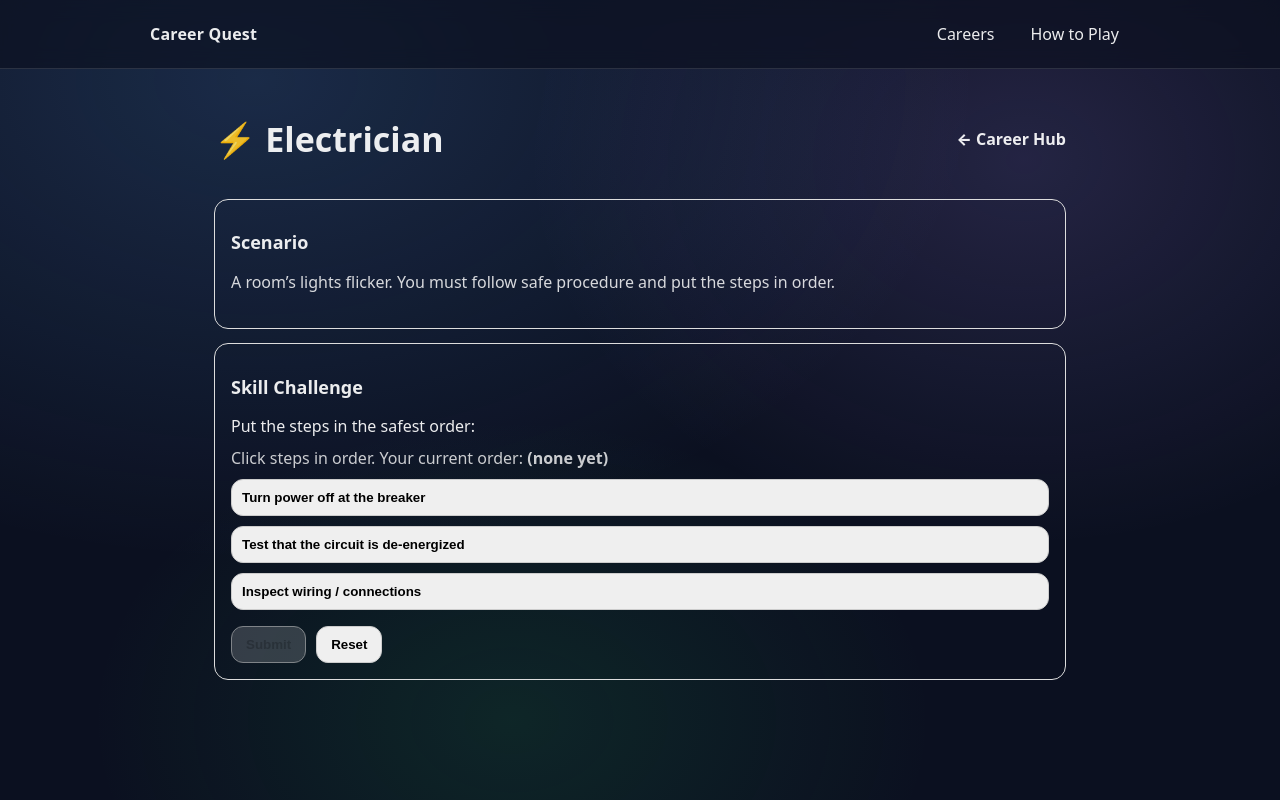
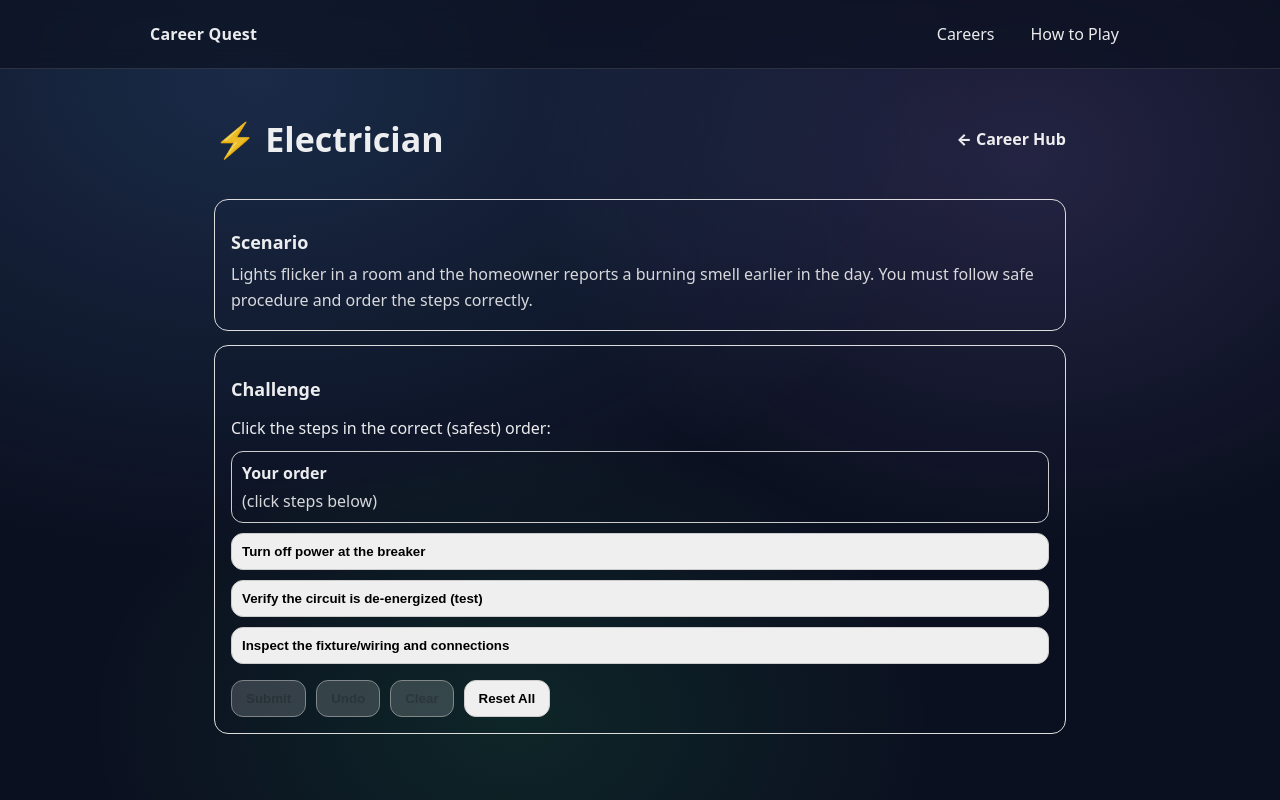
Before and after one commit to tracebowlby09/career-quest, a Next.js app: page /careers/electrician in a window 1280 px wide. Shown: the top 800 px of the page. Built offline with nearby package versions, Linux system fonts and the light colour scheme.

Commit message:
Polish 3 worlds (clean copy + no filler text)

```diff
--- a/app/careers/[career]/page.tsx
+++ b/app/careers/[career]/page.tsx
@@ -5,7 +5,6 @@ import { useMemo, useState } from "react";
 import { addBadge } from "../../lib/progress";
 
 type WorldId = "software-developer" | "nurse" | "electrician";
-
 type Option = { id: string; label: string };
 
 type MCQWorld = {
@@ -42,51 +41,53 @@ const WORLDS: Record<string, World> = {
     title: "Software Developer",
     icon: "💻",
     scenario:
-      "Right before release, a bug report says the Start button text is wrong in the UI. You need to pick the correct label to ship the hotfix.",
+      "A release build is blocked because users report the primary button text is incorrect. You need to choose the correct label so the UI matches the spec.",
     type: "mcq",
-    prompt: "Which label should the button use?",
+    prompt: "Which label should the primary button use?",
     options: [
-      { id: "a", label: "Start" },
-      { id: "b", label: "Begin" },
-      { id: "c", label: "Go" },
+      { id: "start", label: "Start" },
+      { id: "begin", label: "Begin" },
+      { id: "launch", label: "Launch" },
     ],
-    correctOptionId: "a",
-    success: "Hotfix shipped. Badge unlocked: software-developer ✅",
-    retry: "Not quite—double-check the expected UI label and try again.",
+    correctOptionId: "start",
+    success: "Nice work — you fixed the UI issue and unblocked the release.",
+    retry: "Not quite — check the spec wording and try again.",
   },
+
   nurse: {
     id: "nurse",
     title: "Nurse",
     icon: "🩺",
     scenario:
-      "Two patients arrive at the same time. You need to choose the safest first step before anything else.",
+      "Two patients arrive at the same time. One is short of breath and looks pale; the other has a minor cut and is stable. You must choose the safest first step.",
     type: "mcq",
     prompt: "What should you do first?",
     options: [
-      { id: "a", label: "Assess the most critical patient first" },
-      { id: "b", label: "Finish paperwork before triage" },
-      { id: "c", label: "Wait for the doctor to arrive" },
+      { id: "assess", label: "Assess the short-of-breath patient first (airway/breathing priority)" },
+      { id: "paperwork", label: "Complete intake paperwork before anything else" },
+      { id: "wait", label: "Wait for the doctor before taking action" },
     ],
-    correctOptionId: "a",
-    success: "You prioritized safely. Badge unlocked: nurse ✅",
-    retry: "Try again—focus on the safest first action in a busy moment.",
+    correctOptionId: "assess",
+    success: "Good call — you prioritized the highest-risk patient first.",
+    retry: "Try again — prioritize the patient with the most urgent symptoms first.",
   },
+
   electrician: {
     id: "electrician",
     title: "Electrician",
     icon: "⚡",
     scenario:
-      "A room’s lights flicker. You must follow safe procedure and put the steps in order.",
+      "Lights flicker in a room and the homeowner reports a burning smell earlier in the day. You must follow safe procedure and order the steps correctly.",
     type: "sequence",
-    prompt: "Put the steps in the safest order:",
+    prompt: "Click the steps in the correct (safest) order:",
     options: [
-      { id: "off", label: "Turn power off at the breaker" },
-      { id: "test", label: "Test that the circuit is de-energized" },
-      { id: "inspect", label: "Inspect wiring / connections" },
+      { id: "breaker", label: "Turn off power at the breaker" },
+      { id: "verify", label: "Verify the circuit is de-energized (test)" },
+      { id: "inspect", label: "Inspect the fixture/wiring and connections" },
     ],
-    correctSequence: ["off", "test", "inspect"],
-    success: "Safety first. Badge unlocked: electrician ✅",
-    retry: "Not quite—remember: power off, then verify, then inspect.",
+    correctSequence: ["breaker", "verify", "inspect"],
+    success: "Perfect — you followed safe procedure before troubleshooting.",
+    retry: "Not quite — remember: shut off power, verify, then inspect.",
   },
 };
 
@@ -124,12 +125,21 @@ export default function CareerWorld({ params }: { params: { career: string } })
   }
 
   function toggleSeq(id: string) {
-    setSequence((s) => (s.includes(id) ? s.filter((x) => x !== id) : [...s, id]));
+    setSequence((s) => (s.includes(id) ? s : [...s, id]));
+  }
+
+  function undoLast() {
+    setSequence((s) => s.slice(0, -1));
+  }
+
+  function resetSeq() {
+    setSequence([]);
   }
 
   function submitSequence() {
     addAttempt();
     if (world.type !== "sequence") return;
+
     const ok =
       sequence.length === world.correctSequence.length &&
       sequence.every((v, i) => v === world.correctSequence[i]);
@@ -138,7 +148,7 @@ export default function CareerWorld({ params }: { params: { career: string } })
     if (ok) addBadge(world.id);
   }
 
-  function reset() {
+  function resetAll() {
     setOutcome("intro");
     setPicked("");
     setSequence([]);
@@ -157,12 +167,12 @@ export default function CareerWorld({ params }: { params: { career: string } })
 
       <section style={{ marginTop: 14, border: "1px solid #ddd", borderRadius: 14, padding: 16 }}>
         <h2 style={{ fontSize: 18, marginBottom: 8 }}>Scenario</h2>
-        <p style={{ lineHeight: 1.6, opacity: 0.9 }}>{world.scenario}</p>
+        <p style={{ lineHeight: 1.6, opacity: 0.9, margin: 0 }}>{world.scenario}</p>
       </section>
 
       <section style={{ marginTop: 14, border: "1px solid #ddd", borderRadius: 14, padding: 16 }}>
-        <h2 style={{ fontSize: 18, marginBottom: 8 }}>Skill Challenge</h2>
-        <p style={{ marginBottom: 10 }}>{world.prompt}</p>
+        <h2 style={{ fontSize: 18, marginBottom: 8 }}>Challenge</h2>
+        <p style={{ marginBottom: 12 }}>{world.prompt}</p>
 
         {world.type === "mcq" ? (
           <div style={{ display: "grid", gap: 10 }}>
@@ -205,8 +215,9 @@ export default function CareerWorld({ params }: { params: { career: string } })
               >
                 Submit
               </button>
+
               <button
-                onClick={reset}
+                onClick={resetAll}
                 style={{
                   padding: "10px 14px",
                   borderRadius: 12,
@@ -221,26 +232,30 @@ export default function CareerWorld({ params }: { params: { career: string } })
           </div>
         ) : (
           <div style={{ display: "grid", gap: 10 }}>
-            <p style={{ margin: 0, opacity: 0.85 }}>
-              Click steps in order. Your current order:{" "}
-              <span style={{ fontWeight: 900 }}>{sequence.join(" → ") || "(none yet)"}</span>
-            </p>
+            <div style={{ padding: 10, border: "1px solid #ccc", borderRadius: 12 }}>
+              <div style={{ fontWeight: 900, marginBottom: 6 }}>Your order</div>
+              <div style={{ opacity: 0.9 }}>
+                {sequence.length === 0 ? "(click steps below)" : sequence.join(" → ")}
+              </div>
+            </div>
 
             <div style={{ display: "grid", gap: 10 }}>
               {world.options.map((o) => (
                 <button
                   key={o.id}
                   onClick={() => toggleSeq(o.id)}
+                  disabled={sequence.includes(o.id)}
                   style={{
                     textAlign: "left",
                     padding: 10,
                     borderRadius: 12,
                     border: "1px solid #ccc",
                     fontWeight: 800,
-                    cursor: "pointer",
+                    cursor: sequence.includes(o.id) ? "not-allowed" : "pointer",
+                    opacity: sequence.includes(o.id) ? 0.6 : 1,
                   }}
                 >
-                  {sequence.includes(o.id) ? "✅ " : ""}{o.label}
+                  {o.label}
                 </button>
               ))}
             </div>
@@ -248,6 +263,21 @@ export default function CareerWorld({ params }: { params: { career: string } })
             <div style={{ display: "flex", gap: 10, flexWrap: "wrap", marginTop: 6 }}>
               <button
                 onClick={submitSequence}
+                disabled={sequence.length !== world.correctSequence.length}
+                style={{
+                  padding: "10px 14px",
+                  borderRadius: 12,
+                  border: "1px solid #ccc",
+                  fontWeight: 900,
+                  cursor: sequence.length === world.correctSequence.length ? "pointer" : "not-allowed",
+                  opacity: sequence.length === world.correctSequence.length ? 1 : 0.6,
+                }}
+              >
+                Submit
+              </button>
+
+              <button
+                onClick={undoLast}
                 disabled={sequence.length === 0}
                 style={{
                   padding: "10px 14px",
@@ -258,10 +288,26 @@ export default function CareerWorld({ params }: { params: { career: string } })
                   opacity: sequence.length ? 1 : 0.6,
                 }}
               >
-                Submit
+                Undo
               </button>
+
               <button
-                onClick={reset}
+                onClick={resetSeq}
+                disabled={sequence.length === 0}
+                style={{
+                  padding: "10px 14px",
+                  borderRadius: 12,
+                  border: "1px solid #ccc",
+                  fontWeight: 900,
+                  cursor: sequence.length ? "pointer" : "not-allowed",
+                  opacity: sequence.length ? 1 : 0.6,
+                }}
+              >
+                Clear
+              </button>
+
+              <button
+                onClick={resetAll}
                 style={{
                   padding: "10px 14px",
                   borderRadius: 12,
@@ -270,7 +316,7 @@ export default function CareerWorld({ params }: { params: { career: string } })
                   cursor: "pointer",
                 }}
               >
-                Reset
+                Reset All
               </button>
             </div>
           </div>
@@ -280,10 +326,12 @@ export default function CareerWorld({ params }: { params: { career: string } })
       {outcome !== "intro" && (
         <section style={{ marginTop: 14, border: "1px solid #ddd", borderRadius: 14, padding: 16 }}>
           <h2 style={{ fontSize: 18, marginBottom: 8 }}>
-            Outcome: {outcome === "success" ? "Success ✅" : "Try Again"}
+            {outcome === "success" ? "Success ✅" : "Try Again"}
           </h2>
-          <p style={{ lineHeight: 1.6 }}>{outcome === "success" ? world.success : world.retry}</p>
-          <p style={{ marginTop: 10, opacity: 0.8 }}>Attempts this session: <b>{attempts}</b></p>
+          <p style={{ lineHeight: 1.6, margin: 0 }}>{outcome === "success" ? world.success : world.retry}</p>
+          <p style={{ marginTop: 10, opacity: 0.8, marginBottom: 0 }}>
+            Attempts this session: <b>{attempts}</b>
+          </p>
         </section>
       )}
     </main>
```
